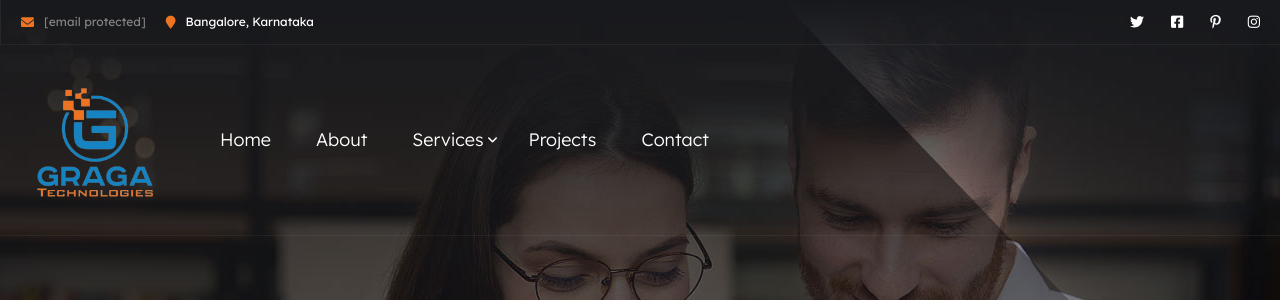
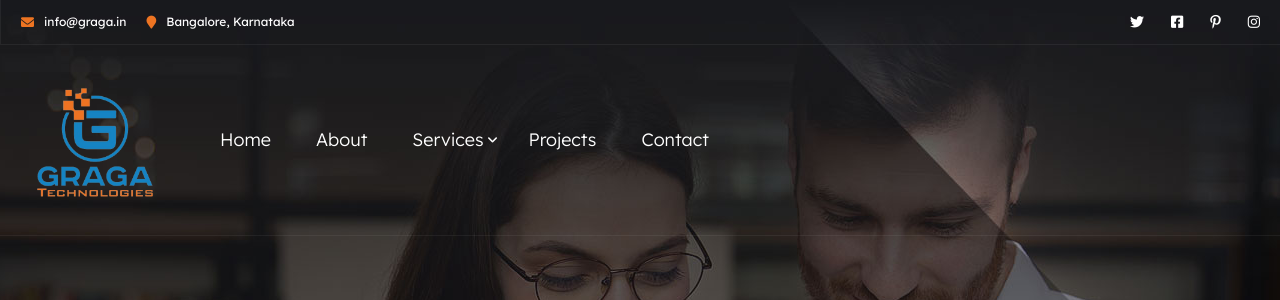
Before and after one commit to gragaProjects/graga_site, a PHP site: page /index.php in a window 1280 px wide. Shown: the top 300 px of the page. Run offline with PHP 8.4, Linux system fonts and the light colour scheme; some web fonts are replaced.

Commit message:
changes 1

```diff
--- a/contact.php
+++ b/contact.php
@@ -86,7 +86,7 @@
                               </div>
                               <div class="text">
                                  <h6>Write email</h6>
-                                 <a href="https://html.kodesolution.com/cdn-cgi/l/email-protection#1f717a7a7b777a736f5f7c70726f7e7166317c7072"><span class="__cf_email__" data-cfemail="355b5050515d50594575565a5845545b4c1b565a58">[email&#160;protected]</span></a>
+                                 <a href="mailto:info@graga.in"><span class="__cf_email__" data-cfemail="355b5050515d50594575565a5845545b4c1b565a58">info@graga.in</span></a>
                               </div>
                            </li>
                            <li>
--- a/template/footer.php
+++ b/template/footer.php
@@ -14,7 +14,7 @@
                <div class="inner">
                   <i class="icon fa fa-envelope"></i>
                   <span class="sub-title">Send Email</span>
-                  <div class="text"><a href="https://html.kodesolution.com/cdn-cgi/l/email-protection#c6a8a3a3a2aea3aab686a5a9abb6a7a8bfe8a5a9ab"><span class="__cf_email__" data-cfemail="e58b8080818d808995a5868a8895848b9ccb868a88">[email&#160;protected]</span></a></div>
+                  <div class="text"><a href="mailto:info@graga.in"><span class="__cf_email__" data-cfemail="e58b8080818d808995a5868a8895848b9ccb868a88">info@graga.in</span></a></div>
                </div>
             </div>
             <div class="contact-info-block col-lg-4 col-md-6">
--- a/template/header.php
+++ b/template/header.php
@@ -3,7 +3,7 @@
       <div class="inner-container">
          <div class="top-left">
             <ul class="list-style-one">
-               <li><i class="fa fa-envelope"></i> <a href="https://html.kodesolution.com/cdn-cgi/l/email-protection#b5dbd0d0d1ddd0d9c5f5d6dad8c5d4dbcc9bd6dad8"><span class="__cf_email__" data-cfemail="80eee5e5e4e8e5ecf0c0e3efedf0e1eef9aee3efed">[email&#160;protected]</span></a></li>
+               <li><i class="fa fa-envelope"></i> <a href="mailto:info@graga.in" Style="color: white;"><span class="__cf_email__" data-cfemail="80eee5e5e4e8e5ecf0c0e3efedf0e1eef9aee3efed">info@graga.in</span></a></li>
                <li><i class="fa fa-map-marker"></i> Bangalore, Karnataka</li>
             </ul>
          </div>
```
